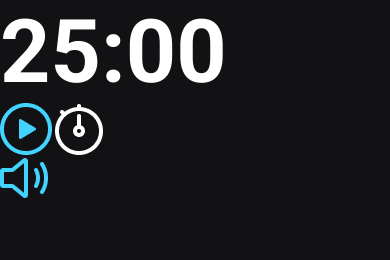
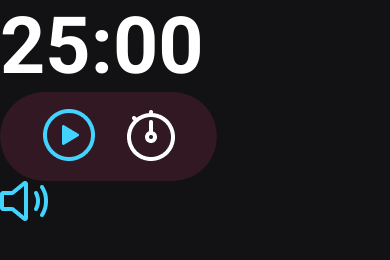
Before and after one commit to jonasrochabr/POMODORO, a plain HTML site: page index.html in a window 390 px wide. Drawn offline with Linux system fonts and the light colour scheme.

Commit message:
Css Clamp

```diff
--- a/styles.css
+++ b/styles.css
@@ -6,8 +6,10 @@
 
 :root {
     --bg-color: #121214;
-    --bg-primary-light: background
-    --primary-color: #42d3ff;
+
+    --base-color: 700;
+    --bg-primary-light:  hsla(var(--base-color), 100%, 63%, 0.13);
+    --primary-color: hsl(var(--base-color), 100%, 63%);
     --text-color: #ffffff;
 
     font-size: 62.5%;
@@ -18,6 +20,7 @@ body {
     color: var(--text-color);
 
     font-family: 'Roboto', sans-serif;
+    display: grid;
 }
 
 button {
@@ -31,11 +34,31 @@ button {
     display: none;
 }
 
+.play svg path,
+.pause svg path,
+.sound-on svg path {
+    fill: var(--primary-color);
+}
+
+button svg {
+    width: clamp(3.2rem, 2rem + 12vw, 6.4rem);
+}
+
 #timer {
-    font-size: 8.8rem;
+    font-size: clamp(4rem, 4rem + 10vw, 8.8rem);
     display: flex;
 }
 
 #controls {
+    background-color: var(--bg-primary-light);
 
+    display: flex;
+    align-items: center;
+    justify-content: center;
+    gap: 3.2rem;
+
+    border-radius: 9999px;
+
+    width: clamp(10rem, 10rem + 30vw, 22.8rem);
+    height: clamp(8rem, 5rem + 10vw, 10.8rem);
 }
```
